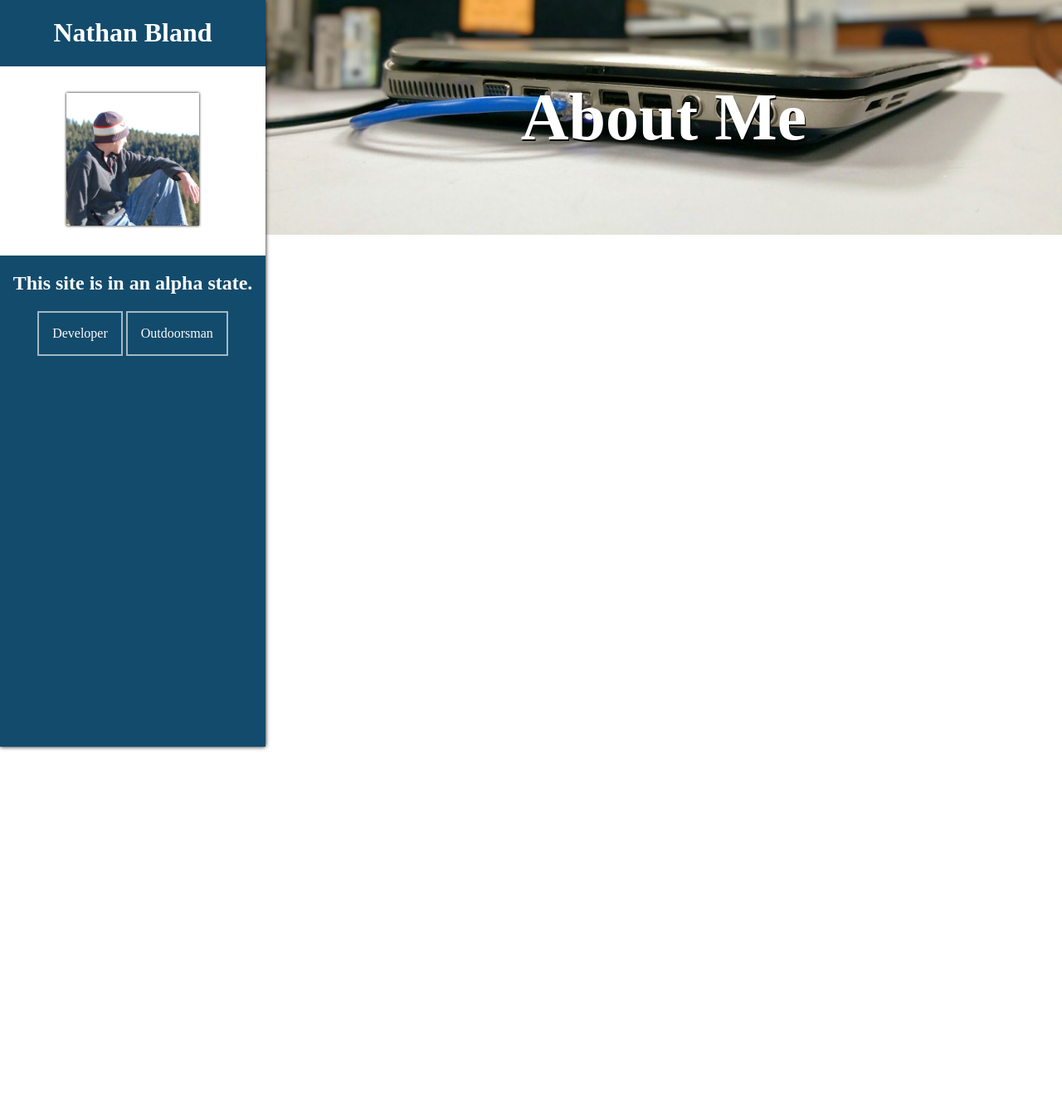
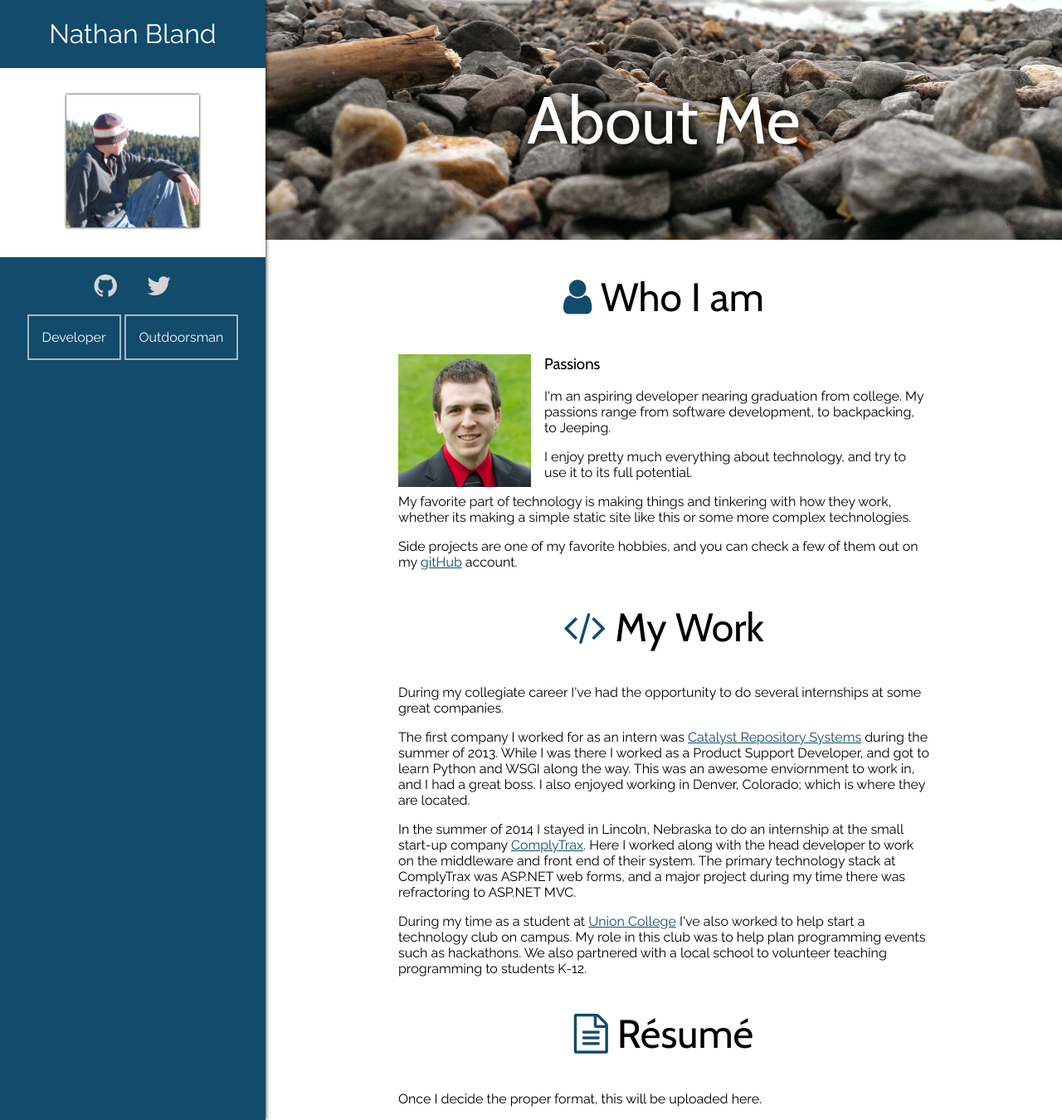
Before and after one commit to NathanBland/NathanBland.github.io, a Jekyll site: the page built from index.html, in a window 1280 px wide. Shown: the whole page at 83% size. Built offline with Jekyll 4.4.1, drawn with Linux system fonts in a browser that asks for light colours; nearby versions of some CDN libraries; Markdown is read by kramdown in place of the engine named in the settings; before the commit the page ends 900 px from its top, so only the background shows below that.

Commit message:
New page outdoors.md working, new layout working, added another blog post. style tweaks

```diff
--- a/_layouts/default.html
+++ b/_layouts/default.html
@@ -3,6 +3,8 @@
     <head>
         <title>{% if page.title %}{{ page.title }} – {% endif %}{{ site.name }}</title>
          <meta content='text/html; charset=utf-8' http-equiv='Content-Type'>
+        <link href='//fonts.googleapis.com/css?family=Cabin' rel='stylesheet' type='text/css'>
+        <link href='//fonts.googleapis.com/css?family=Raleway' rel='stylesheet' type='text/css'>
         <link rel="stylesheet" href="//maxcdn.bootstrapcdn.com/font-awesome/4.3.0/css/font-awesome.min.css">
         <link rel="stylesheet" href="/site.css">
     </head>
@@ -12,11 +14,16 @@
             <div class="header-profile">
                 <img class="profile-img" src="/img/outdoors.JPG">
             </div>
-            <h2>This site is in an alpha state.</h2>
+            <nav>
+                <ul class="social">
+                    <a href="https://github.com/NathanBland"><li><i class="fa fa-github"></i></li></a>
+                    <a href="https://twitter.com/NathanABland/"><li><i class="fa fa-twitter"></i></li></a>
+                </ul>
+            </nav>
             <nav>
                 <ul>
-                    <a class="nav-button" href="/blog"><li>Developer</li></a>
-                    <a class="nav-button" href="#"><li>Outdoorsman</li></a>
+                    <a class="nav-button" href="{{ site.baseurl }}/blog"><li>Developer</li></a>
+                    <a class="nav-button" href="{{ site.baseurl }}/outdoors"><li>Outdoorsman</li></a>
                 </ul>
             </nav>
         </header>
--- a/blog/index.html
+++ b/blog/index.html
@@ -8,7 +8,7 @@ title: Dev Blog
 {% for post in site.posts %}
     <article>
         <h2>{{ post.title }}</h2>
-        {{ post.excerpt }}
+        <span class="post-excrept">{{ post.excerpt }}</span>
         <a class="nav-button" href="{{ post.url }}">Read more...</a>
     </article>
 {% endfor %}
--- a/index.html
+++ b/index.html
@@ -4,3 +4,25 @@ layout: default
 <aside class="landing main-landing">
     <h2>About Me</h2>
 </aside>
+<article class="page-full">
+    <section>
+        <h2 class="heading"><i class="fa fa-user"></i> Who I am</h2>
+        <img class="about-img" src="/img/profile.jpg"/>
+        <h3>Passions</h3>
+        <p> I'm an aspiring developer nearing graduation from college. My passions range from software development, to backpacking, to Jeeping.</p>
+        <p>I enjoy pretty much everything about technology, and try to use it to its full potential.</p>
+        <p>My favorite part of technology is making things and tinkering with how they work, whether its making a simple static site like this or some more complex technologies.</p>
+        <p>Side projects are one of my favorite hobbies, and you can check a few of them out on my <a href="https://github.com/NathanBland">gitHub</a> account.</p>
+    </section>
+    <section>
+        <h2 class="heading"><i class="fa fa-code"></i> My Work</h2>
+        <p>During my collegiate career I've had the opportunity to do several internships at some great companies. </p>
+        <p>The first company I worked for as an intern was <a href="http://catalystsecure.com/">Catalyst Repository Systems</a> during the summer of 2013. While I was there I worked as a Product Support Developer, and got to learn Python and WSGI along the way. This was an awesome enviornment to work in, and I had a great boss. I also enjoyed working in Denver, Colorado; which is where they are located.</p>
+        <p>In the summer of 2014 I stayed in Lincoln, Nebraska to do an internship at the small start-up company <a href="http://www.complytrax.com/">ComplyTrax</a>. Here I worked along with the head developer to work on the middleware and front end of their system. The primary technology stack at ComplyTrax was ASP.NET web forms, and a major project during my time there was refractoring to ASP.NET MVC.</p>
+        <p>During my time as a student at <a href="https://www.ucollege.edu/">Union College</a> I've also worked to help start a technology club on campus. My role in this club was to help plan programming events such as hackathons. We also partnered with a local school to volunteer teaching programming to students K-12.</p>
+    </section>
+	<section>
+        <h2 class="heading"><i class="fa fa-file-text-o"></i> Résumé</h2>
+        <p>Once I decide the proper format, this will be uploaded here.</p>
+    </section>
+</article>
--- a/site.css
+++ b/site.css
@@ -10,6 +10,9 @@ body {
     align-items: stretch;
     align-content: stretch;
 }
+h1,h2,h3,h4 { font-family: 'Cabin', sans-serif; font-weight: 400; }
+p,a,li,span { font-family: 'Raleway', sans-serif; font-weight: 400; }
+a { color: #124B6C; }
 header {
     flex: 1;
     background-color: #124B6C;
@@ -47,6 +50,21 @@ header > h1 > a {
 nav ul {
     padding: 0;
 }
+.social > a {
+    display: inline-block;
+    list-style: none;
+    text-decoration: none;
+    color: #D4D4D4;
+    font-size: 2em;
+    padding: 0;
+    margin-left: .5em;
+    margin-right: .5em;
+    transition: .5s all;
+}
+.social > a:hover {
+    color: white;
+    text-shadow: 0px 0px 12px black;
+}
 .nav-button {
     display: inline-block;
     list-style: outside none none;
@@ -75,13 +93,13 @@ main {
     min-height: 10em;
 }
 .main-landing {
-    background: url("/img/laptop.jpg");
+    background: url("/img/landing.jpg");
     background-size: cover;
     background-position: bottom center;
     background-repeat: no-repeat;
 }
 .blog-landing {
-    background: url("/img/landing.jpg");
+    background: url("/img/laptop.jpg");
     background-size: cover;
     background-position: bottom center;
     background-repeat: no-repeat;
@@ -90,20 +108,20 @@ main {
     margin: 0;
     padding-top: 10%;
     padding-bottom: 10%;
-    text-shadow: 1px 2px #000000;
+    text-shadow: 0px 0px 12px #000000;
     color:white;
     font-size: 5em;
 }
+
 article {
     margin-top: .5em;
     margin-bottom: .5em;
     margin-left: 10em;
     margin-right: 10em;
     background-color: rgba(255, 255, 255, 1);
-    transition: 1s all;
 }
 article:hover {
-    box-shadow: 0px 0px 12px black;
+    /* box-shadow: 0px 2px 6px black; /* Disabled until futher evaluation */
 }
 article > h2 {
     background-color: rgba(218, 218, 218, 0.85);
@@ -111,9 +129,6 @@ article > h2 {
     padding: .5em;
     margin: 0em;
     color: #124B6C;
-}
-article > p,a {
-    padding: 1em;
 }
 article > .nav-button {
     background-color: rgba(218, 218, 218, 0.85);
@@ -124,10 +139,16 @@ article > .nav-button {
     border: none;
 
 }
+article > .nav-button {
+    transition: 1s all;
+}
 article > .nav-button:hover {
     border: none;
     background-color: #124B6C;
     color: white;
+}
+.post-excrept > p {
+    padding-left: 1em;
 }
 .post-full > h2 {
     font-size: 2em;
@@ -135,6 +156,32 @@ article > .nav-button:hover {
 .post-full:hover {
     box-shadow: none;
 }
+
+
+.page-full > section {
+    position: relative;
+}
+.page-full > section > h2 {
+    text-align: center;
+    font-size: 3em;
+}
+.page-full:hover {
+    box-shadow: none;
+}
+.page-full > section > h2 i {
+    transition: 1s text-shadow, color;
+    color: #124B6C;
+}
+.page-full > section:hover > h2 i {
+    text-shadow: 0px 2px 6px black;
+}
+.about-img {
+    width: 25%;
+    float: left;
+    padding-right: 1em;
+}
+
+
 p > img {
     width: 100%;
 }
```
Also changed, not shown: _layouts/page.html (+9 -0 lines), _posts/2015-3-24-CSS-to-shadows.md (added, +13 -0 lines), outdoors.md (+18 -0 lines), 1 other file.
